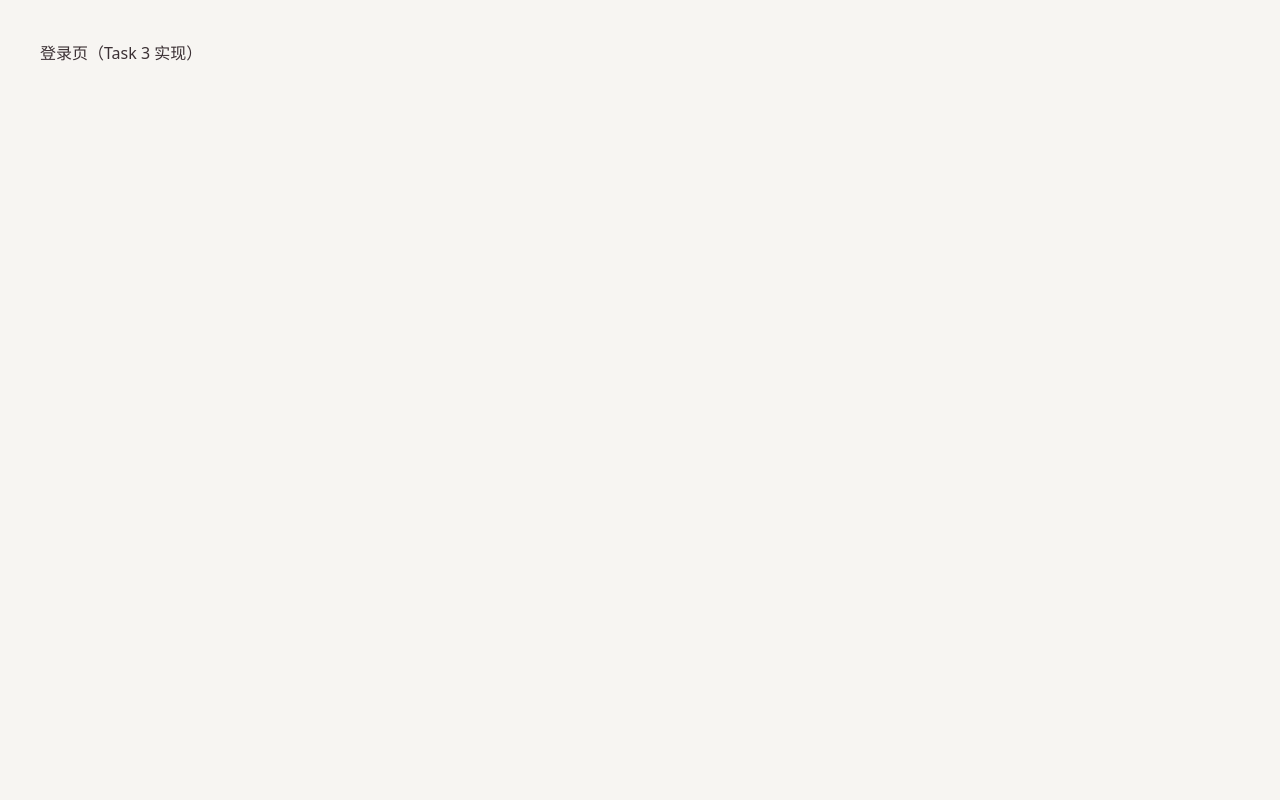
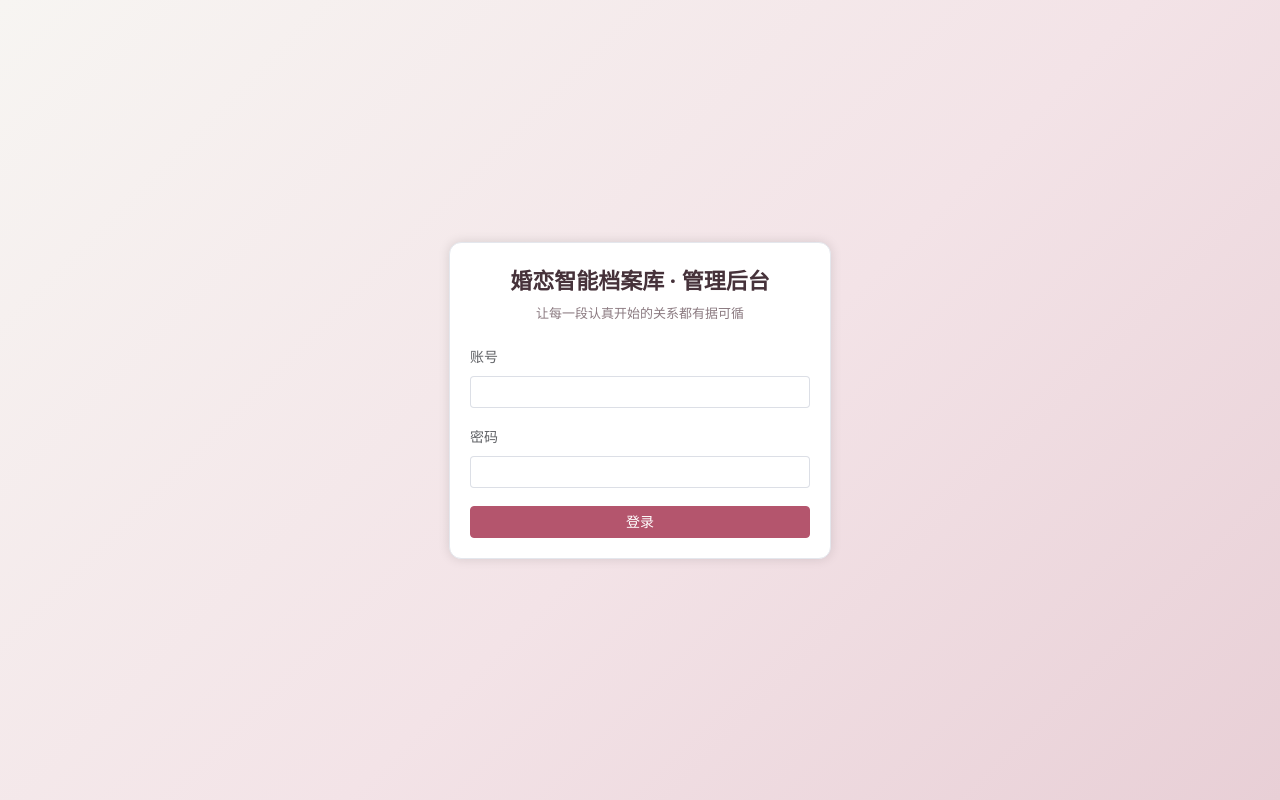
Before and after one commit to codeApe-7/goldlove, a Vue app in the folder apps/admin-web/: page /login in a window 1280 px wide. Built offline with nearby package versions, Linux system fonts and the light colour scheme.

Commit message:
feat: add admin login flow and layout

```diff
--- a/apps/admin-web/src/layouts/AdminLayout.vue
+++ b/apps/admin-web/src/layouts/AdminLayout.vue
@@ -1,8 +1,93 @@
+<script setup lang="ts">
+import { useRouter } from 'vue-router'
+import { ElMessageBox } from 'element-plus'
+import { DataBoard, DocumentChecked, Postcard, Tickets } from '@element-plus/icons-vue'
+import { useAuthStore } from '@/stores/auth'
+
+const router = useRouter()
+const auth = useAuthStore()
+
+const menus = [
+  { path: '/dashboard', label: '工作台', icon: DataBoard },
+  { path: '/guests/register', label: '访客登记', icon: Postcard },
+  { path: '/field-definitions', label: '字段配置', icon: Tickets },
+  { path: '/reviews', label: '审核管理', icon: DocumentChecked },
+]
+
+async function confirmLogout(): Promise<void> {
+  try {
+    await ElMessageBox.confirm('确定退出登录吗？', '退出', { type: 'warning' })
+  } catch {
+    return
+  }
+  await auth.logout()
+  await router.push({ name: 'login' })
+}
+</script>
+
 <template>
-  <el-container>
-    <el-aside width="220px">管理后台（Task 3 实现）</el-aside>
-    <el-main>
-      <router-view />
-    </el-main>
+  <el-container class="layout">
+    <el-aside width="220px" class="aside">
+      <div class="logo">婚恋档案库</div>
+      <el-menu
+        :default-active="router.currentRoute.value.path"
+        router
+        background-color="transparent"
+      >
+        <el-menu-item v-for="menu in menus" :key="menu.path" :index="menu.path">
+          <el-icon><component :is="menu.icon" /></el-icon>
+          <span>{{ menu.label }}</span>
+        </el-menu-item>
+      </el-menu>
+    </el-aside>
+    <el-container>
+      <el-header class="header">
+        <span class="spacer" />
+        <span class="admin-name">{{ auth.session?.displayName }}</span>
+        <el-button link type="danger" @click="confirmLogout">退出</el-button>
+      </el-header>
+      <el-main>
+        <router-view />
+      </el-main>
+    </el-container>
   </el-container>
 </template>
+
+<style scoped>
+.layout {
+  height: 100%;
+}
+.aside {
+  background: var(--love-deep);
+  color: #f5ecef;
+}
+.logo {
+  padding: 20px 18px;
+  font-size: 18px;
+  font-weight: 600;
+  color: #f7e6ea;
+}
+.aside :deep(.el-menu) {
+  border-right: none;
+  --el-menu-bg-color: transparent;
+  --el-menu-text-color: #dcc9ce;
+  --el-menu-active-color: #ffffff;
+  --el-menu-hover-bg-color: rgba(255, 255, 255, 0.08);
+}
+.aside :deep(.el-menu-item.is-active) {
+  background: var(--love-rose);
+}
+.header {
+  display: flex;
+  align-items: center;
+  gap: 12px;
+  background: #ffffff;
+  border-bottom: 1px solid #eee2e6;
+}
+.spacer {
+  flex: 1;
+}
+.admin-name {
+  color: var(--love-deep);
+}
+</style>
--- a/apps/admin-web/src/views/LoginView.vue
+++ b/apps/admin-web/src/views/LoginView.vue
@@ -1,9 +1,81 @@
+<script setup lang="ts">
+import { reactive, ref } from 'vue'
+import { useRouter } from 'vue-router'
+import { ElMessage } from 'element-plus'
+import { useAuthStore } from '@/stores/auth'
+
+const router = useRouter()
+const auth = useAuthStore()
+const loading = ref(false)
+const form = reactive({ username: '', password: '' })
+
+async function submit(): Promise<void> {
+  if (!form.username.trim() || !form.password) {
+    ElMessage.warning('请输入账号与密码')
+    return
+  }
+  loading.value = true
+  try {
+    await auth.login(form.username.trim(), form.password)
+    await router.push({ name: 'dashboard' })
+  } catch (error) {
+    ElMessage.error(error instanceof Error ? error.message : '登录失败')
+  } finally {
+    loading.value = false
+  }
+}
+</script>
+
 <template>
-  <div class="login-placeholder">登录页（Task 3 实现）</div>
+  <div class="login-page">
+    <el-card class="login-card" shadow="always">
+      <h1 class="brand">婚恋智能档案库 · 管理后台</h1>
+      <p class="tagline">让每一段认真开始的关系都有据可循</p>
+      <el-form label-position="top" @submit.prevent="submit">
+        <el-form-item label="账号">
+          <el-input v-model="form.username" autocomplete="username" />
+        </el-form-item>
+        <el-form-item label="密码">
+          <el-input
+            v-model="form.password"
+            type="password"
+            autocomplete="current-password"
+            show-password
+          />
+        </el-form-item>
+        <el-button type="primary" class="submit" :loading="loading" native-type="submit">
+          登录
+        </el-button>
+      </el-form>
+    </el-card>
+  </div>
 </template>
 
 <style scoped>
-.login-placeholder {
-  padding: 40px;
+.login-page {
+  height: 100%;
+  display: flex;
+  align-items: center;
+  justify-content: center;
+  background: linear-gradient(135deg, #f7f5f2 0%, #f3e3e7 55%, #e8cfd6 100%);
+}
+.login-card {
+  width: 380px;
+  border-radius: 12px;
+}
+.brand {
+  margin: 0 0 8px;
+  color: var(--love-deep);
+  font-size: 22px;
+  text-align: center;
+}
+.tagline {
+  margin: 0 0 24px;
+  text-align: center;
+  color: #8b7a80;
+  font-size: 13px;
+}
+.submit {
+  width: 100%;
 }
 </style>
```
Also changed, not shown: 1 other file (tests, documents, lock files or other folders).
